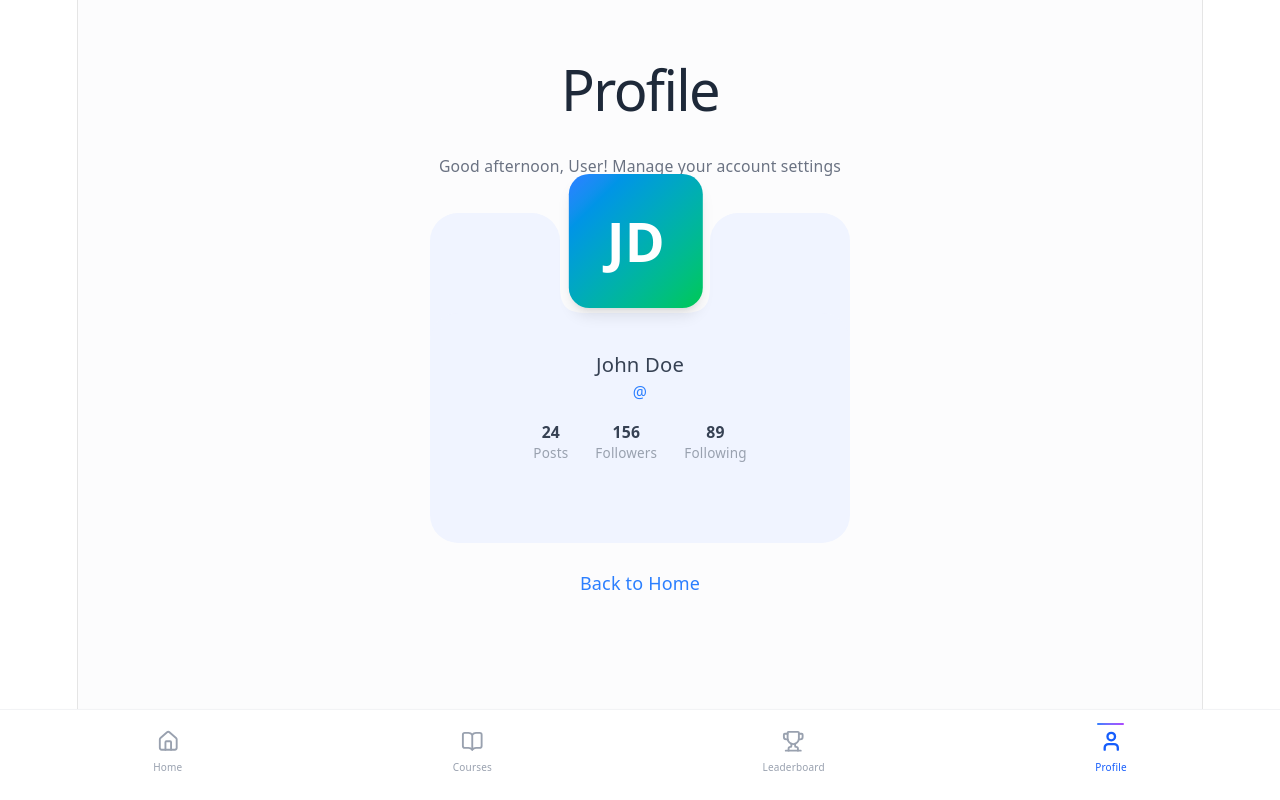
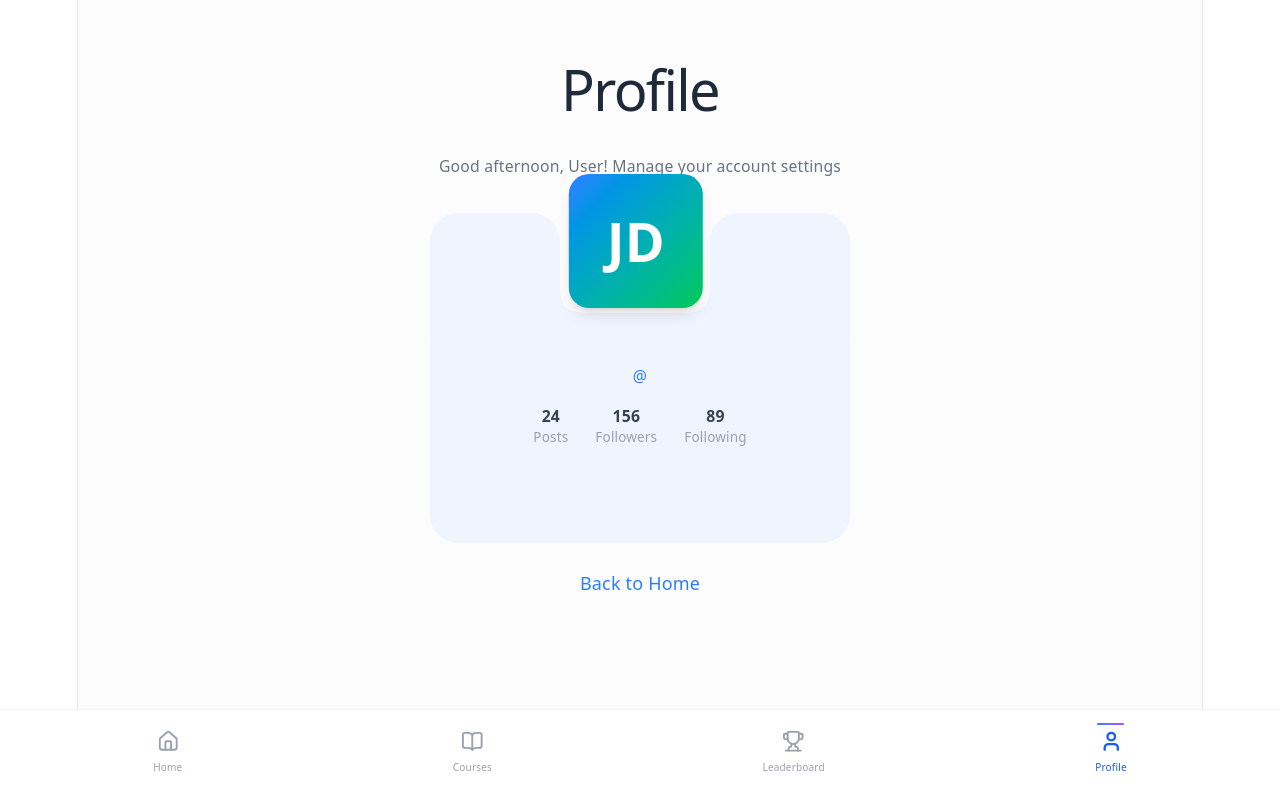
Before and after one commit to CLN-Freshman/Frontend, a React (Vite) app: page /profile in a window 1280 px wide. Built offline with nearby package versions, Linux system fonts and the light colour scheme.

Commit message:
Minor fix to display the proper name on proflie4

```diff
--- a/src/pages/Profile.tsx
+++ b/src/pages/Profile.tsx
@@ -257,10 +257,10 @@ function Profile({ firstName: propFirstName, lastName: propLastName, username: p
               <div className="absolute inset-0 flex items-center justify-center">
                 <div className="text-center p-4 mt-12">
                   <p className="text-gray-700 font-medium text-base sm:text-lg">
-                    {firstName || 'John'} {lastName || 'Doe'}
+                    {firstName || ''} {lastName || ''}
                   </p>
                   <p className="text-blue-500 text-xs sm:text-sm font-medium">
-                    {formattedUsername || '@johndoe'}
+                    {formattedUsername || ''}
                   </p>
 
                   <div className="flex justify-center gap-6 mt-4">
```
